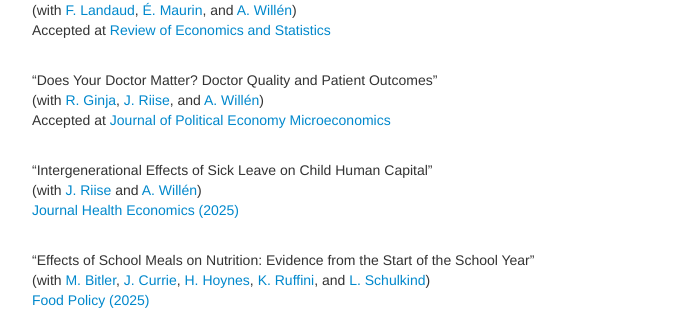
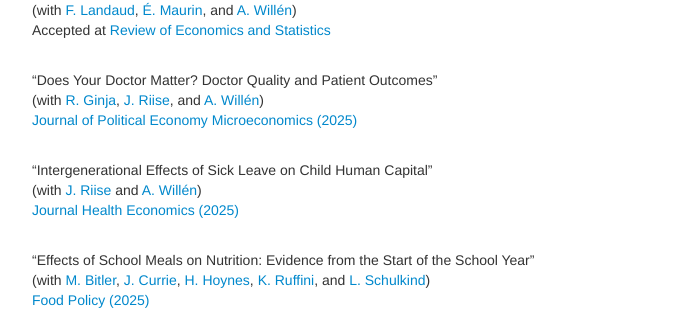
Before and after one commit to bjwillage/bjwillage.github.io, a Jekyll site: the page built from pages/research.md, in a window 1280 px wide and 900 px high, scrolled down 444 px. Shown: the part 148-458 px from the top of the window, without its empty margins (258-932 px from the left). Built offline with Jekyll 4.4.1, drawn with Linux system fonts in a browser that asks for light colours.

Commit message:
Update research.md

```diff
--- a/pages/research.md
+++ b/pages/research.md
@@ -39,7 +39,7 @@ Accepted at [Review of Economics and Statistics](https://doi.org/10.1162/rest_a_
 
 "Does Your Doctor Matter? Doctor Quality and Patient Outcomes"<br>
 (with [R. Ginja](https://sites.google.com/site/rcginja/), [J. Riise](https://sites.google.com/site/riisejulie), and [A. Willén](https://www.alexanderwillen.com/))<br>
-Accepted at [Journal of Political Economy Microeconomics](https://www.journals.uchicago.edu/doi/10.1086/732838)
+[Journal of Political Economy Microeconomics (2025)](https://www.journals.uchicago.edu/doi/10.1086/732838)
 <br><br>
 
 "Intergenerational Effects of Sick Leave on Child Human Capital"<br>
```
